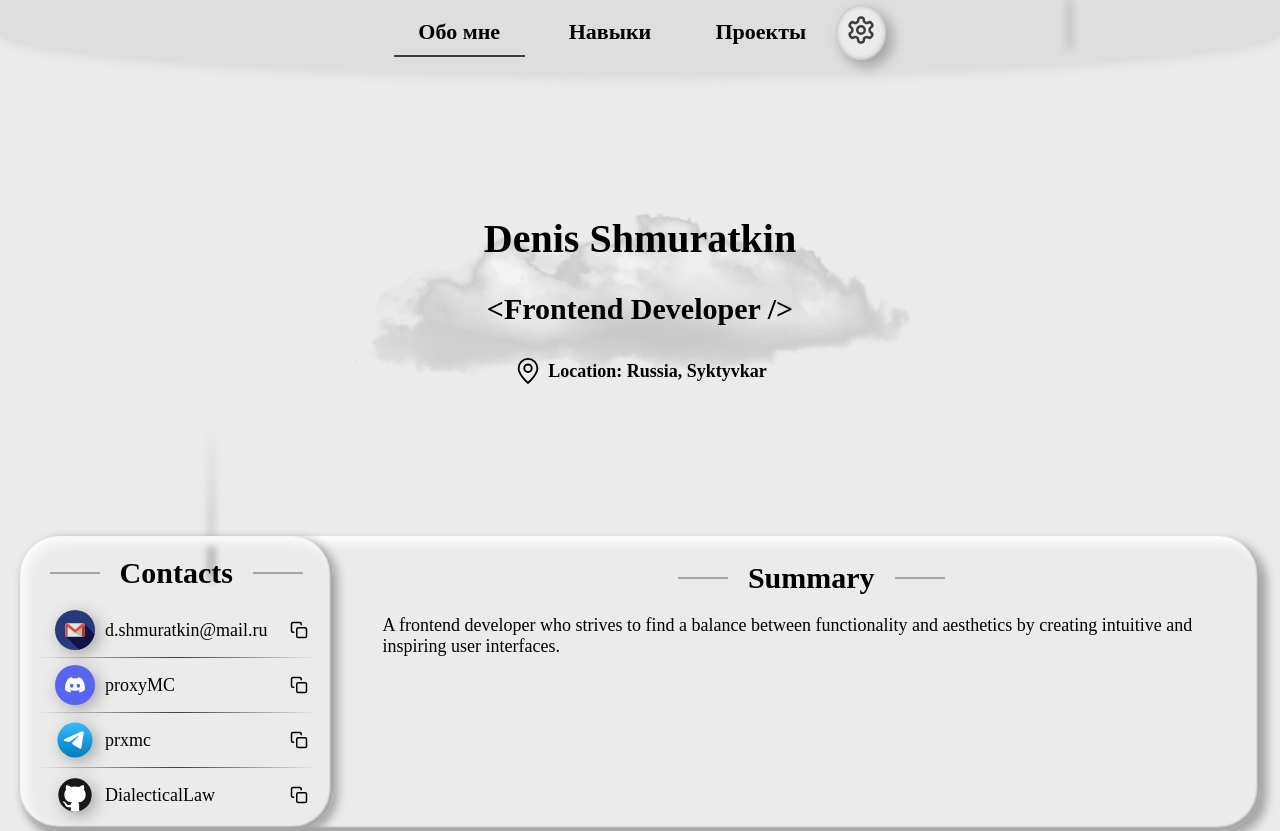
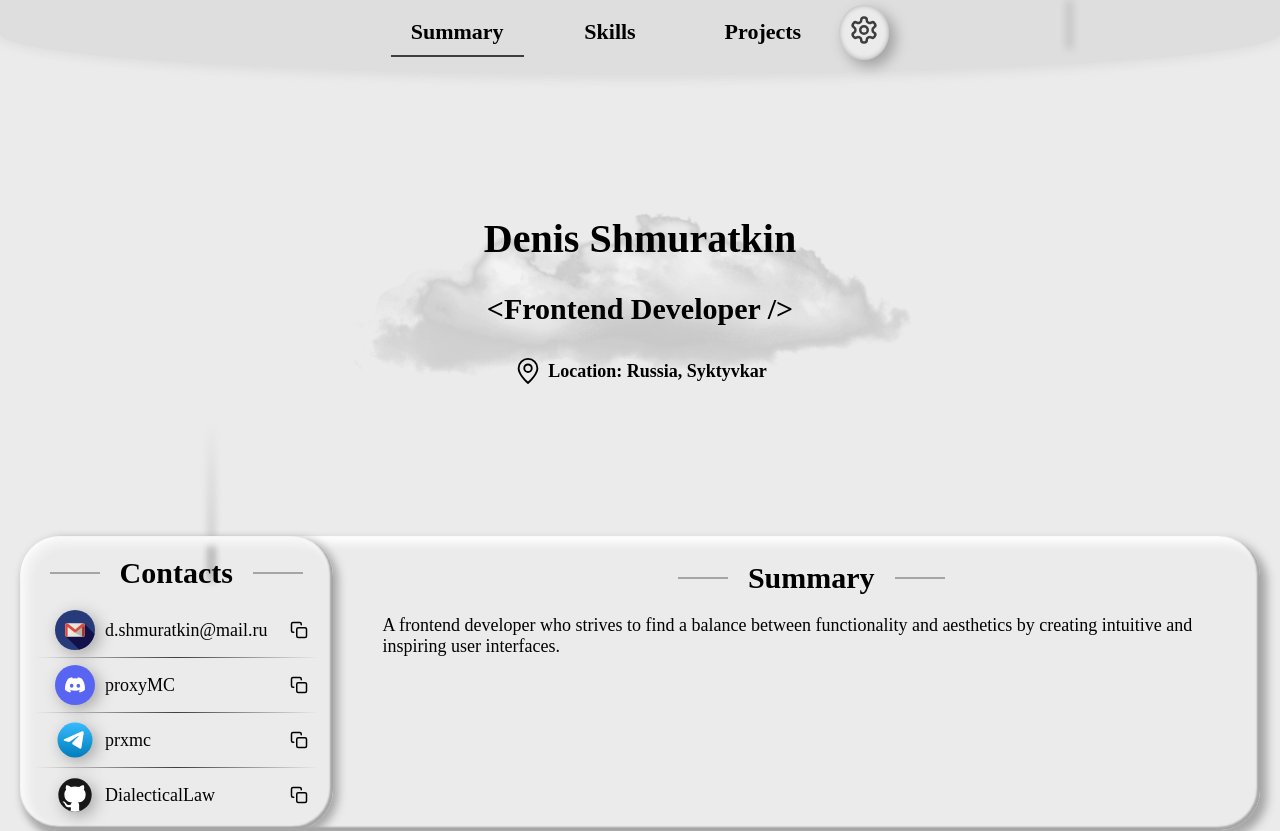
Before and after one commit to DialecticalLaw/cv, a Next.js app: page / in a window 1280 px wide. Shown: the top 831 px of the page. Built offline with nearby package versions, Linux system fonts and the light colour scheme; no server answers; a web font is replaced by a local one.

Commit message:
feat: add a translation for the header

```diff
--- a/messages/en.json
+++ b/messages/en.json
@@ -1,4 +1,9 @@
 {
+  "Shared": {
+    "summary": "Summary",
+    "skills": "Skills",
+    "projects": "Projects"
+  },
   "HomePage": {
     "name": "Denis Shmuratkin",
     "location": "Location: Russia, Syktyvkar",
--- a/messages/ru.json
+++ b/messages/ru.json
@@ -1,4 +1,9 @@
 {
+  "Shared": {
+    "summary": "Обо мне",
+    "skills": "Навыки",
+    "projects": "Проекты"
+  },
   "HomePage": {
     "name": "Денис Шмураткин",
     "location": "Локация: Россия, Сыктывкар",
--- a/src/components/Shared/Header/Header.tsx
+++ b/src/components/Shared/Header/Header.tsx
@@ -7,9 +7,9 @@ export function Header() {
     <header className={styles.header}>
       <nav className={styles.nav}>
         <ul className={styles.nav_list}>
-          <NavLink href="/">Обо мне</NavLink>
-          <NavLink href="/skills">Навыки</NavLink>
-          <NavLink href="/projects">Проекты</NavLink>
+          <NavLink href="/">summary</NavLink>
+          <NavLink href="/skills">skills</NavLink>
+          <NavLink href="/projects">projects</NavLink>
         </ul>
       </nav>
 
--- a/src/components/Shared/Header/NavLink/NavLink.tsx
+++ b/src/components/Shared/Header/NavLink/NavLink.tsx
@@ -3,14 +3,16 @@
 import Link from 'next/link';
 import styles from './NavLink.module.css';
 import { usePathname } from 'next/navigation';
+import { useTranslations } from 'next-intl';
 
-export function NavLink({ href, children }: { href: string; children: React.ReactNode }) {
+export function NavLink({ href, children }: { href: string; children: string }) {
   const pathname = usePathname();
+  const t = useTranslations('Shared');
 
   return (
     <li className={`${styles.nav_item} ${pathname === href ? styles.active : ''}`}>
       <Link className={styles.nav_link} href={href}>
-        {children}
+        {t(children)}
       </Link>
     </li>
   );
```
